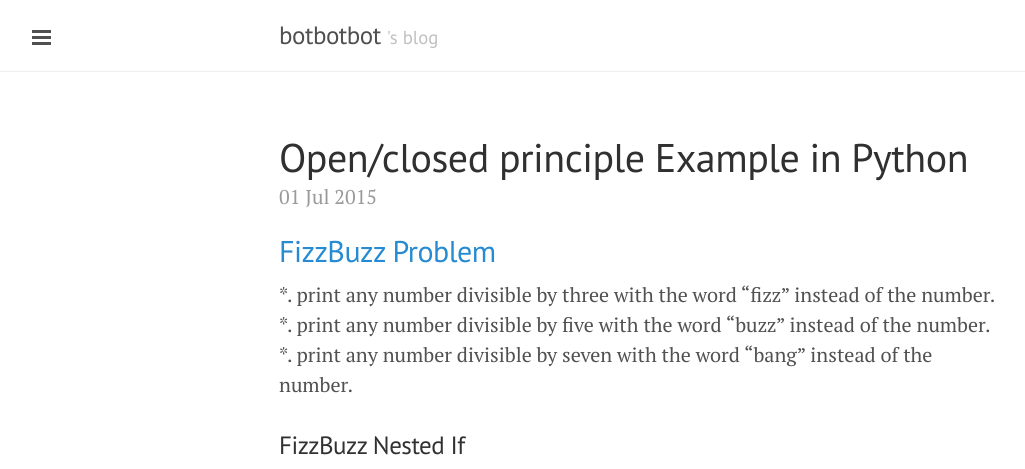
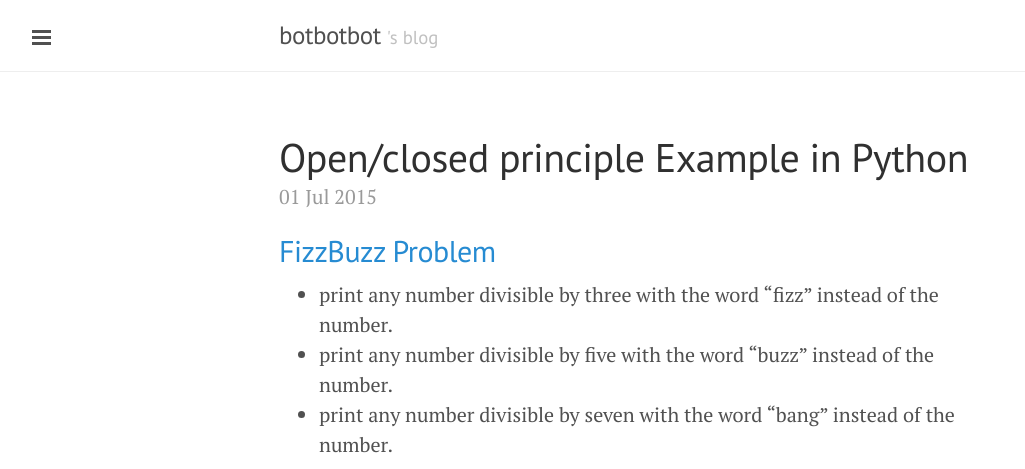
Before and after one commit to ibotdotout/ibotdotout.github.io, a Jekyll site: the page built from _posts/2015-07-01-ocp.md, in a window 1280 px wide, cut to the strip 0-469 px from the top of the page. Shown: the whole strip, without its empty margins (1-1026 px from the left). Built offline with Jekyll 4.4.1, drawn with Linux system fonts in a browser that asks for light colours; Markdown is read by kramdown in place of the engine named in the settings.

Commit message:
clean it

```diff
--- a/_posts/2015-07-01-ocp.md
+++ b/_posts/2015-07-01-ocp.md
@@ -6,11 +6,11 @@ permalink: ocp
 ---
 
 ## [FizzBuzz Problem](https://en.wikipedia.org/wiki/Fizz_buzz)
-*. print any number divisible by three with the word "fizz" instead of
+* print any number divisible by three with the word "fizz" instead of
 the number.
-*. print any number divisible by five with the word "buzz" instead of
+* print any number divisible by five with the word "buzz" instead of
 the number.
-*. print any number divisible by seven with the word "bang" instead of
+* print any number divisible by seven with the word "bang" instead of
 the number.
 
 ### FizzBuzz Nested If
```
